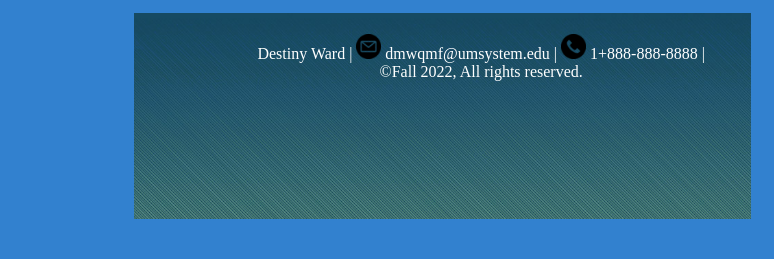
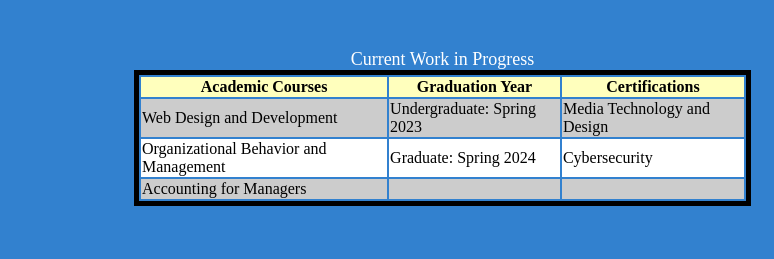
Before and after one commit to dmwqmf/dmwqmf.github.io, a plain HTML site: page islt_7310/index.html in a window 1280 px wide. Shown: the part 449-708 px from the top of the page, 506-1280 px from the left. Drawn offline with Linux system fonts and the light colour scheme.

Commit message:
Add files via upload

```diff
--- a/islt_7310/index.html
+++ b/islt_7310/index.html
@@ -60,6 +60,35 @@
                         Destiny's ability to solve real-world problems is what drives her incredible ambition and academic acceleration. She has put her soft skills to the test in combination with her technical skills.
                         The purpose of this website is to share Destiny's successful experience as well adversities she has faced as a student and employee. In Destiny's perspective, goal-setting and consistent progression are key.
                     </p>
+                        <table><br><br>
+                            <caption>Current Work in Progress</caption>
+                            <thead>
+                                <tr>
+                                    <th>Academic Courses</th>
+                                    <th>Graduation Year</th>
+                                    <th>Certifications</th>
+                                </tr>
+                            </thead>
+                            <tbody>
+                                <tr>
+                                    <td>Web Design and Development</td>
+                                    <td>Undergraduate: Spring 2023</td>
+                                    <td>Media Technology and Design</td>
+                                </tr>
+                                <tr>
+                                    <td>Organizational Behavior and Management</td>
+                                    <td>Graduate: Spring 2024</td>
+                                    <td>Cybersecurity</td>
+                                </tr>
+                                <tr>
+                                    <td>Accounting for Managers</td>
+                                    <td></td>
+                                    <td></td>
+                                </tr>
+                            </tbody>
+                        </table>
+                    </div>
+                </div><br>
                 <div class ="footer_container">
                     <img src="images/footer_image.jpeg" alt="Footer Image" style="width:100%">
                     <footer class="footer_text">Destiny Ward |
@@ -67,9 +96,8 @@
                         <img class="iconBig" src="images/favicon_email.ico" alt="email logo" width="25" height="25">dmwqmf@umsystem.edu |
                         <img class="icon" src="images/favicon_phone.ico" alt="phone logo" width="25" height="25">
                         <img class="iconBig" src="images/favicon_phone.ico" alt="phone logo" width="25" height="25"> 1+888-888-8888 |
-                                <br> ©Fall 2022, All rights reserved.</footer>
-                        </div>
-                    </div>
+                        ©Fall 2022, All rights reserved.
+                    </footer>
                 </div>
               </div>
         </main>
--- a/islt_7310/style.css
+++ b/islt_7310/style.css
@@ -225,3 +225,28 @@ a {
       margin-top: 0;
     }
   }
+
+  table {
+    width: 100%;
+    border:5px solid black;
+  }
+
+  table th {
+    background-color: #ffffbd;
+  }
+  tr:nth-child(1) {
+    background-color: rgb(204, 204, 204);
+  }
+
+  tr:nth-child(2) {
+    background-color: white;
+  }
+
+  tr:nth-child(3) {
+    background-color: rgb(204, 204, 204);
+  }
+
+  caption {
+    color: white;
+    font-size: 18px;
+  }
```
Also changed, not shown: islt_7310/about.html (+5 -4 lines), islt_7310/project.html (+2 -1 lines), islt_7310/reflection.html (+3 -2 lines). Lines whose indentation alone changed are shown as unchanged.
